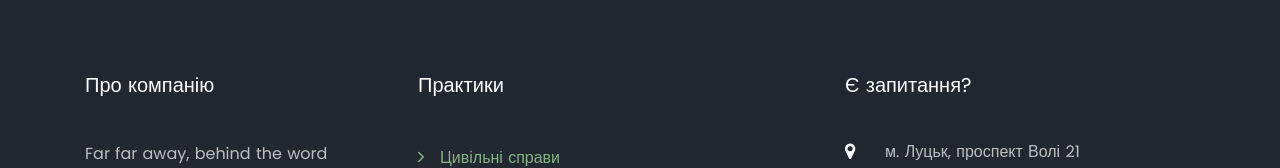
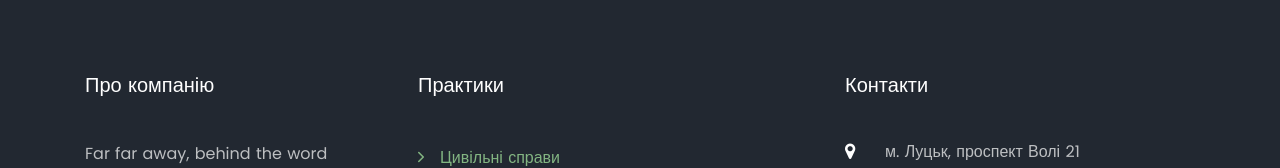
Before and after one commit to d1buts/law, a Nuxt app: page / in a window 1280 px wide. Shown: the part 6426-6594 px from the top of the page. Built offline with nearby package versions, Linux system fonts and the light colour scheme; a web font is replaced by a local one.

Commit message:
Added some translations

```diff
--- a/pages/index.vue
+++ b/pages/index.vue
@@ -411,7 +411,7 @@
           </div>
           <div class="col-md-4">
             <div class="ftco-footer-widget mb-4">
-              <h2 class="ftco-heading-2">Є запитання?</h2>
+              <h2 class="ftco-heading-2">Контакти</h2>
               <div class="block-23 mb-3">
                 <ul>
                   <li><span class="icon icon-map-marker"></span><span class="text">м. Луцьк, проспект Волі 21</span>
```
